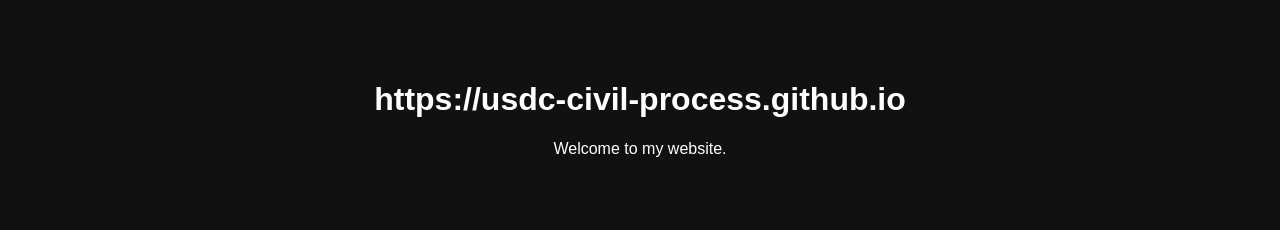
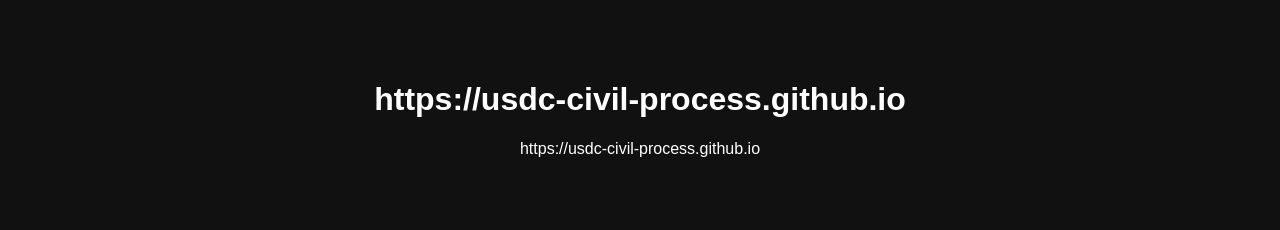
Before and after one commit to USDC-CIVIL-PROCESS/LIKEYES, a plain HTML site: page Index.html in a window 1280 px wide. Shown: the top 230 px of the page. Drawn offline with Linux system fonts and the light colour scheme.

Commit message:
Update welcome message in Index.html

```diff
--- a/Index.html
+++ b/Index.html
@@ -11,7 +11,7 @@
 
     <header>
         <h1>https://usdc-civil-process.github.io</h1>
-        <p>Welcome to my website.</p>
+        <p>https://usdc-civil-process.github.io</p>
     </header>
 
     <main>
```
